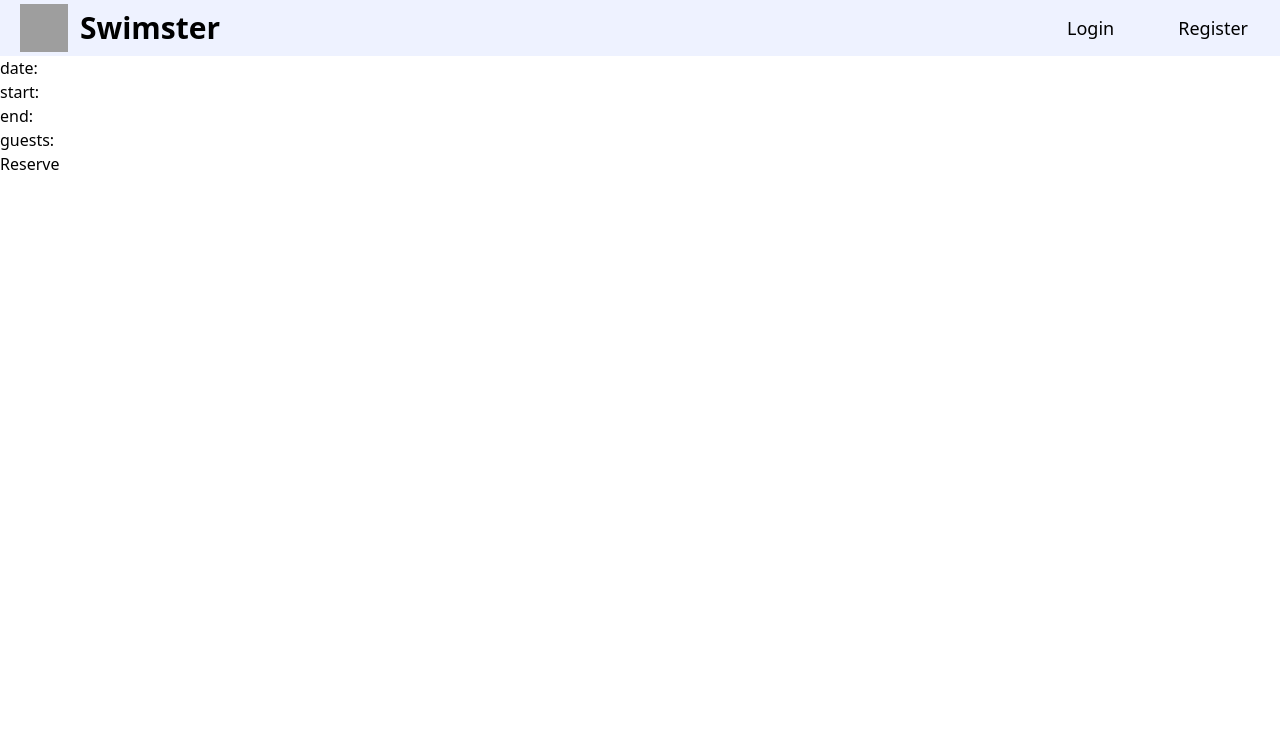
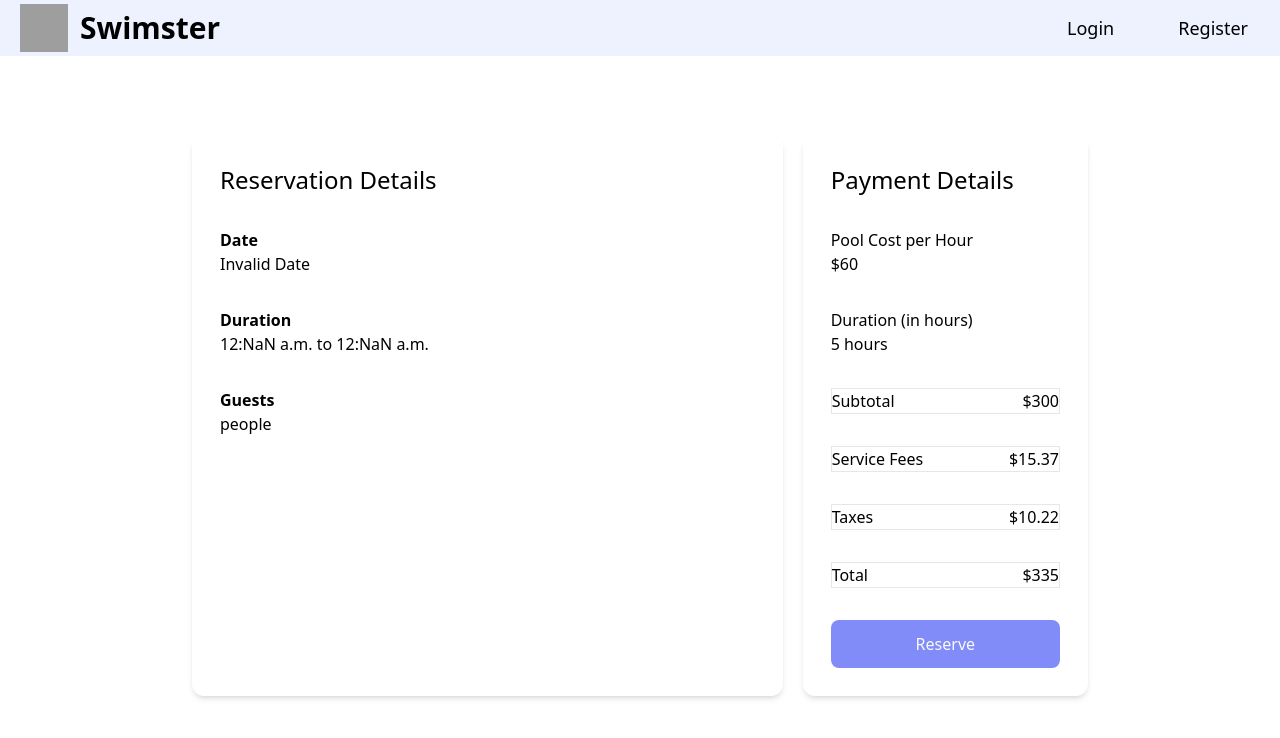
Before and after one commit to Facebook-University-Projects/Swimster, a React (Create React App) app in the folder swimster-ui/: page /listings/1/confirm in a window 1280 px wide. Shown: the top 738 px of the page. Built offline with nearby package versions, Linux system fonts and the light colour scheme; grey boxes are pictures that could not be loaded.

Commit message:
formatted reservation details in ConfirmReservation
- changed ISO 8601 string into human-readable format with weekday, month, day and year
- converted military time to normal time
- did naive design for both reservation and payment details

```diff
--- a/swimster-ui/src/components/ConfirmReservation/ConfirmReservation.jsx
+++ b/swimster-ui/src/components/ConfirmReservation/ConfirmReservation.jsx
@@ -1,18 +1,122 @@
 import * as React from 'react'
 import { useReservationsContext } from '../../contexts/reservations'
 
-const style = {}
+const style = {
+    confirmReservation: 'grid grid-cols-3 gap-x-5 mx-48 mt-20 font-normal text-md',
+    reservationDetailsContainer: 'col-span-2 space-y-8 p-7 rounded-xl shadow-md',
+    reservationDetailsHeader: 'font-medium text-2xl',
+    reservationDateContainer: '',
+    reservationDateHeader: 'font-semibold',
+    reservationDate: '',
+    reservationDurationContainer: '',
+    reservationDurationHeader: 'font-semibold',
+    reservationDuration: '',
+    reservationGuestsContainer: '',
+    reservationGuestsHeader: 'font-semibold',
+    reservationGuests: '',
+    paymentDetailsContainer: 'col-span-1 flex flex-col space-y-8 p-7 rounded-xl shadow-md',
+    paymentDetailsHeader: 'font-medium text-2xl',
+    poolCostContainer: '',
+    poolCostHeader: 'font-medium',
+    poolCost: '',
+    confirmReservationDurationContainer: '',
+    confirmReservationDurationHeader: 'font-medium',
+    confirmReservationDuration: '',
+    reservationSubtotalContainer: 'flex justify-between border',
+    reservationSubtotalHeader: 'font-medium',
+    reservationSubtotal: '',
+    serviceFeesContainer: 'flex justify-between border',
+    serviceFeesHeader: 'font-medium',
+    serviceFees: '',
+    taxesContainer: 'flex justify-between border',
+    taxesHeader: 'font-medium',
+    taxes: '',
+    totalContainer: 'flex justify-between border',
+    totalHeader: 'font-medium',
+    total: '',
+    confirmReservationButton: 'bg-indigo-400 rounded-lg py-3 px-2 text-gray-50',
+}
 
 const ConfirmReservation = () => {
     const { reservation } = useReservationsContext()
 
+    const someDate = new Date(reservation.dateSelected)
+
+    const formattedDate = someDate.toLocaleString(
+        'default',
+        {
+            weekday: 'long',
+            month: 'long',
+            day: '2-digit',
+            year: 'numeric'
+        }
+    )
+
+    const formatTime = time => {
+        time = time.split(':'); // convert to array
+
+        // fetch
+        let hours = Number(time[0])
+        let minutes = Number(time[1])
+
+        // calculate
+        let timeValue
+
+        if (hours > 0 && hours <= 12) timeValue= "" + hours
+        else if (hours > 12) timeValue= "" + (hours - 12)
+        else if (hours == 0) timeValue= "12"
+
+        timeValue += (minutes < 10) ? ":0" + minutes : ":" + minutes  // get minutes
+        timeValue += (hours >= 12) ? " p.m." : " a.m."  // get AM/PM
+        return timeValue
+    }
+
+    console.log('formattedDate: ', formattedDate);
     return (
-        <div>
-            <div>date: {reservation.dateSelected}</div>
-            <div>start: {reservation.startTime}</div>
-            <div>end: {reservation.endTime}</div>
-            <div>guests: {reservation.guests}</div>
-            <button type="submit" form="hook-form">Reserve</button>
+        <div className={style.confirmReservation}>
+            <div className={style.reservationDetailsContainer}>
+                <h1 className={style.reservationDetailsHeader}>Reservation Details</h1>
+                <div className={style.reservationDateContainer}>
+                    <h2 className={style.reservationDateHeader}>Date</h2>
+                    <p className={style.reservationDate}>{formattedDate}</p>
+                </div>
+                <div className={style.reservationDurationContainer}>
+                    <h2 className={style.reservationDurationHeader}>Duration</h2>
+                    <p className={style.reservationDuration}>{formatTime(reservation.startTime)} to {formatTime(reservation.endTime)}</p>
+                </div>
+                <div className={style.reservationGuestsContainer}>
+                    <h2 className={style.reservationGuestsHeader}>Guests</h2>
+                    <p className={style.reservationGuests}>{reservation.guests} people</p>
+                </div>
+            </div>
+            <div className={style.paymentDetailsContainer}>
+                <h1 className={style.paymentDetailsHeader}>Payment Details</h1>
+                <div className={style.poolCostContainer}>
+                    <h3 className={style.poolCostHeader}>Pool Cost per Hour</h3>
+                    <p className={style.poolCost}>$60</p>
+                </div>
+                <div className={style.confirmReservationDurationContainer}>
+                    <h3 className={style.confirmReservationDurationHeader}>Duration (in hours)</h3>
+                    <p className={style.confirmReservationDuration}>5 hours</p>
+                </div>
+                <div className={style.reservationSubtotalContainer}>
+                    <h2 className={style.reservationSubtotalHeader}>Subtotal</h2>
+                    <p className={style.reservationSubtotal}>$300</p>
+                </div>
+                <div className={style.serviceFeesContainer}>
+                    <h2 className={style.serviceFeesHeader}>Service Fees</h2>
+                    <p className={style.serviceFees}>$15.37</p>
+                </div>
+                <div className={style.taxesContainer}>
+                    <h2 className={style.taxesHeader}>Taxes</h2>
+                    <p className={style.taxes}>$10.22</p>
+                </div>
+                <div className={style.totalContainer}>
+                    <h1 className={style.totalHeader}>Total</h1>
+                    <p className={style.total}>$335</p>
+                </div>
+                <button className={style.confirmReservationButton} type="submit" form="hook-form">Reserve</button>
+            </div>
         </div>
     )
 }
```
